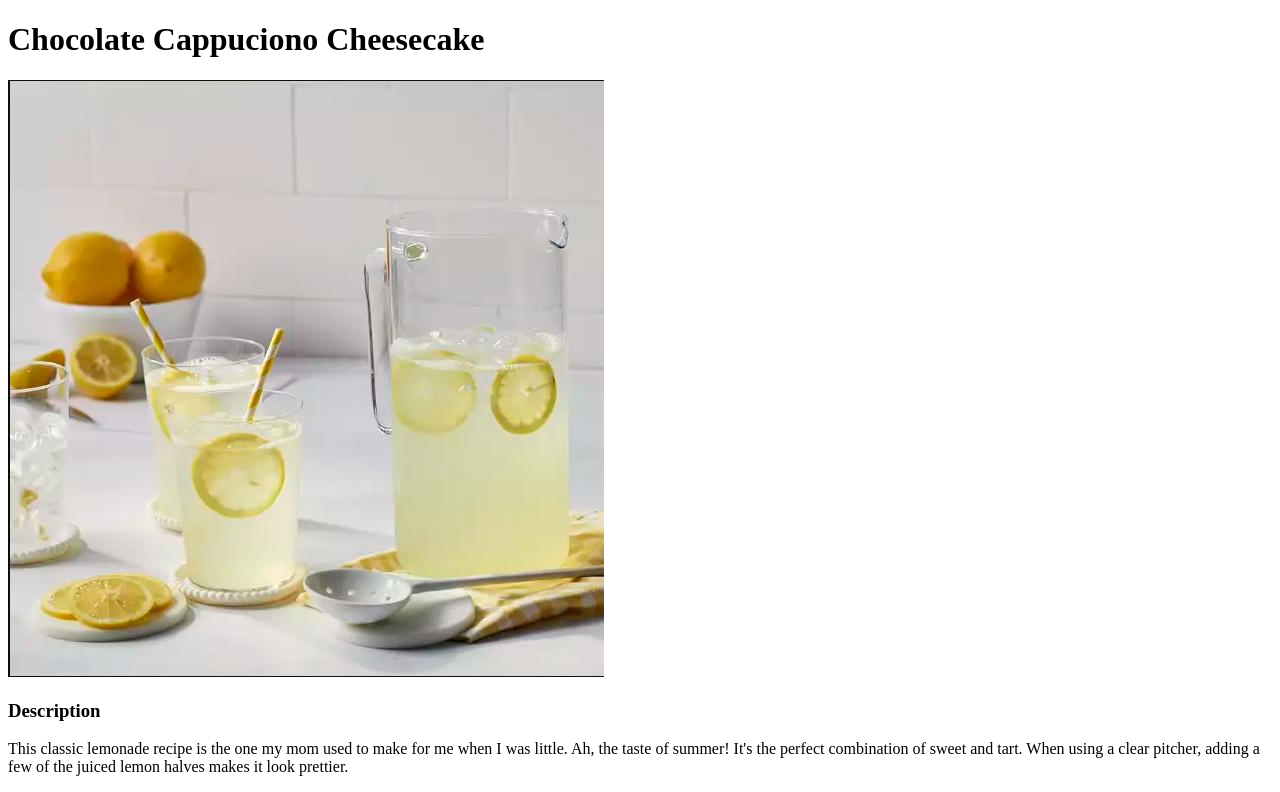
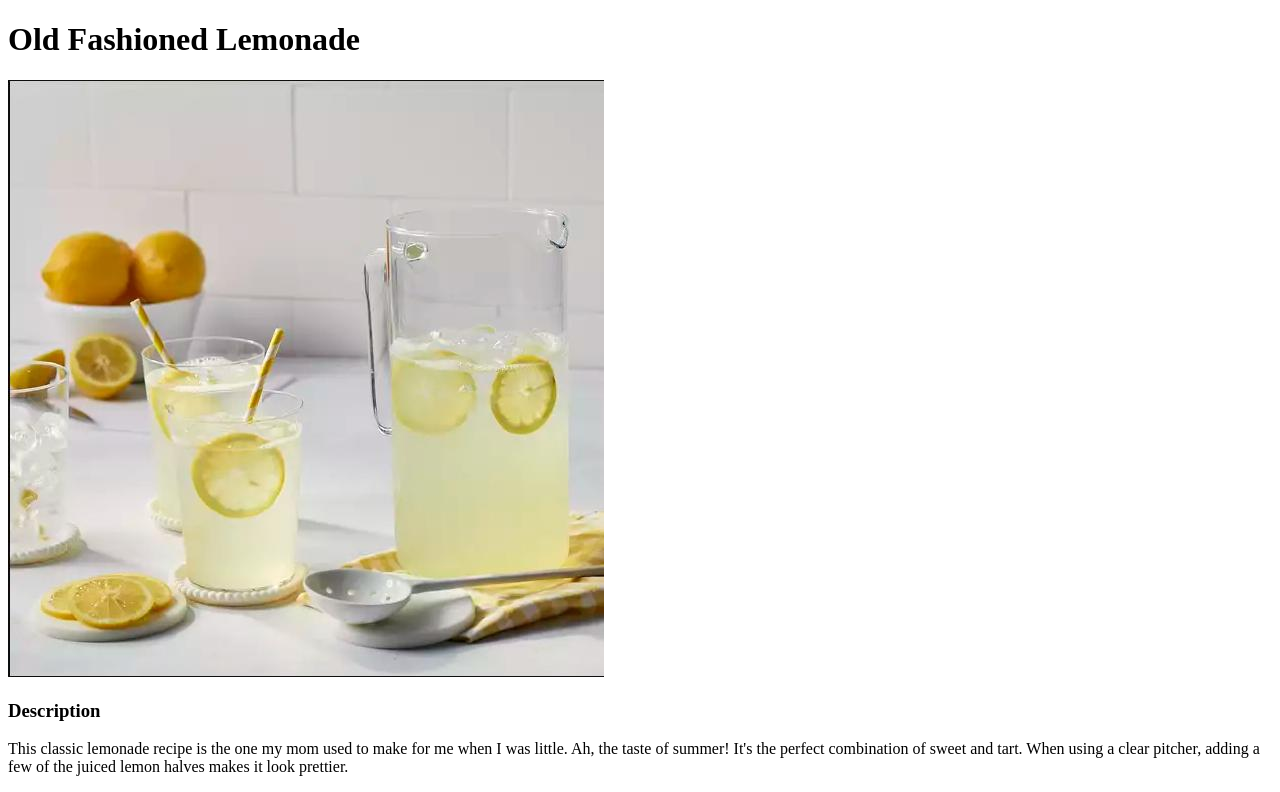
Before and after one commit to eliptik1/odin_recipes, a plain HTML site: page recipes/lemonade.html in a window 1280 px wide. Shown: the top 792 px of the page. Drawn offline with Linux system fonts and the light colour scheme.

Commit message:
Correct the header of the recipe

```diff
--- a/recipes/lemonade.html
+++ b/recipes/lemonade.html
@@ -9,7 +9,7 @@
 </head>
 
 <body>
-    <h1>Chocolate Cappuciono Cheesecake</h1>
+    <h1>Old Fashioned Lemonade</h1>
     <img src="../images/lemonade.jpg" alt="Old Fashioned Lemonade">
     <h3>Description</h3>
     <p>This classic lemonade recipe is the one my mom used to make for me when I was little. Ah, the taste of summer!
```
